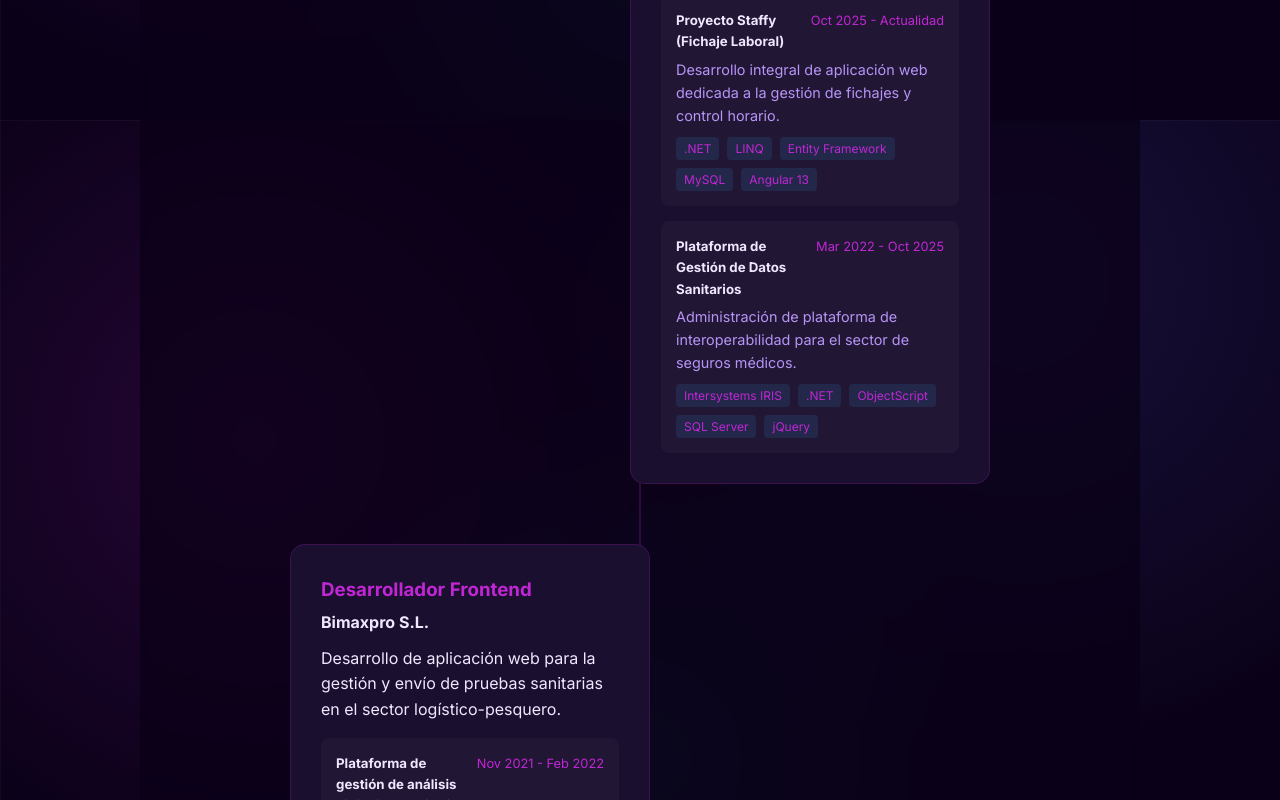
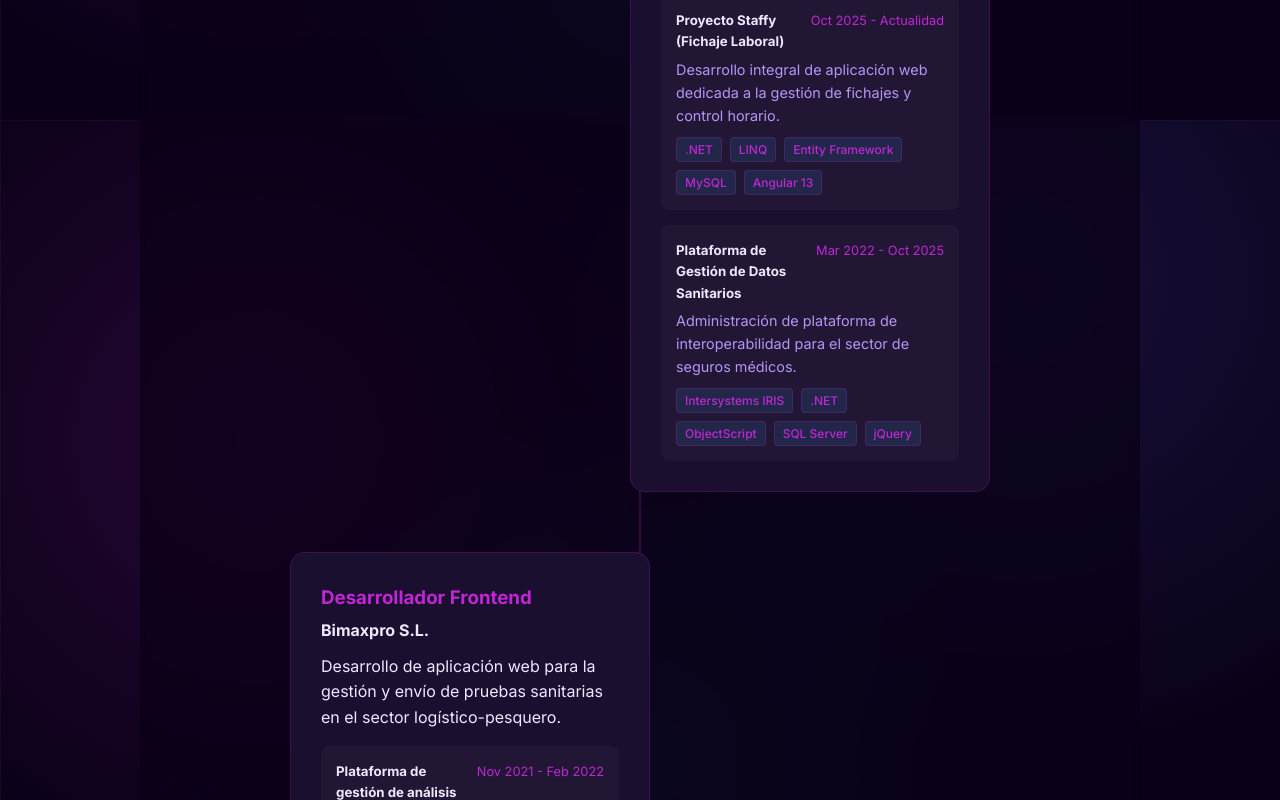
Before and after one commit to dawnrock/JMAPCV, a React (Vite) app: page / in a window 1280 px wide. Shown: the part 1480-2280 px from the top of the page. Built offline with nearby package versions, Linux system fonts and the light colour scheme.

Commit message:
feat: links tecnologias experiencia laboral

```diff
--- a/src/App.css
+++ b/src/App.css
@@ -371,12 +371,30 @@ h5 {
   gap: 8px;
 }
 
-.tech-tags span {
+.tech-tags span,
+.tech-tag-link {
   font-size: 0.75rem;
   background: rgba(56, 189, 248, 0.1);
   color: var(--accent);
   padding: 2px 8px;
   border-radius: 4px;
+  text-decoration: none;
+  border: 1px solid transparent;
+  transition: all 0.3s ease;
+  display: inline-block;
+}
+
+.tech-tag-link {
+  border: 1px solid rgba(192, 38, 211, 0.2);
+  cursor: pointer;
+}
+
+.tech-tag-link:hover {
+  background: rgba(192, 38, 211, 0.2);
+  border-color: var(--accent);
+  transform: translateY(-2px);
+  box-shadow: 0 2px 8px var(--accent-glow);
+  color: var(--text-primary);
 }
 
 
--- a/src/components/Experience.jsx
+++ b/src/components/Experience.jsx
@@ -2,6 +2,21 @@ import React from 'react';
 import { motion } from 'framer-motion';
 
 const Experience = () => {
+    // Mapping of technologies to their official documentation URLs
+    const techDocs = {
+        ".NET": "https://learn.microsoft.com/es-es/dotnet/",
+        "LINQ": "https://learn.microsoft.com/es-es/dotnet/csharp/linq/",
+        "Entity Framework": "https://learn.microsoft.com/es-es/ef/",
+        "MySQL": "https://dev.mysql.com/doc/",
+        "Angular 13": "https://v13.angular.io/docs",
+        "Angular 12": "https://v12.angular.io/docs",
+        "Intersystems IRIS": "https://docs.intersystems.com/iris/latest/",
+        "ObjectScript": "https://docs.intersystems.com/iris/latest/csp/docbook/DocBook.UI.Page.cls",
+        "SQL Server": "https://learn.microsoft.com/es-es/sql/sql-server/",
+        "jQuery": "https://api.jquery.com/",
+        "PostgreSQL": "https://www.postgresql.org/docs/"
+    };
+
     const jobs = [
         {
             title: "Desarrollador Full Stack",
@@ -74,7 +89,23 @@ const Experience = () => {
                                             </div>
                                             <p>{proj.desc}</p>
                                             <div className="tech-tags">
-                                                {proj.tech.map((t, k) => <span key={k}>{t}</span>)}
+                                                {proj.tech.map((t, k) => {
+                                                    const docUrl = techDocs[t];
+                                                    return docUrl ? (
+                                                        <a
+                                                            key={k}
+                                                            href={docUrl}
+                                                            target="_blank"
+                                                            rel="noopener noreferrer"
+                                                            className="tech-tag-link"
+                                                            title={`Ver documentación de ${t}`}
+                                                        >
+                                                            {t}
+                                                        </a>
+                                                    ) : (
+                                                        <span key={k}>{t}</span>
+                                                    );
+                                                })}
                                             </div>
                                         </div>
                                     ))}
```
